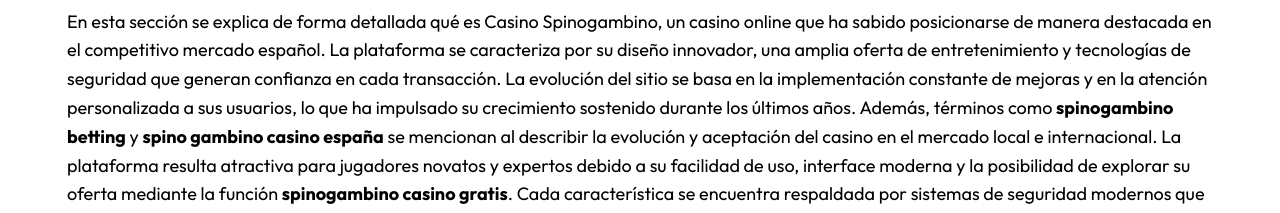
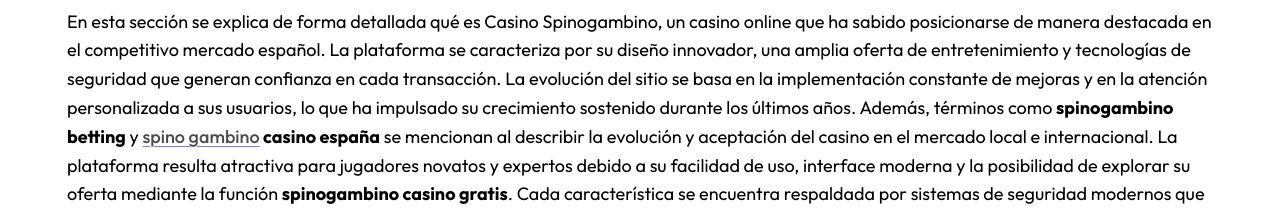
Before and after one commit to gdhh-43/spino-gambinobet.com.es, a plain HTML site: page index.html in a window 1280 px wide. Shown: the part 1680-1893 px from the top of the page. Drawn offline with Linux system fonts and the light colour scheme.

Commit message:
Update index.html

```diff
--- a/index.html
+++ b/index.html
@@ -290,7 +290,7 @@ entretenimiento y tecnologías de seguridad que generan confianza en cada
 transacción. La evolución del sitio se basa en la implementación
 constante de mejoras y en la atención personalizada a sus usuarios, lo
 que ha impulsado su crecimiento sostenido durante los últimos años.
-Además, términos como <strong>spinogambino betting</strong> y <strong>spino gambino casino
+Además, términos como <strong>spinogambino betting</strong> y <strong><a href="https://spinogambino.com.de" title="spino gambino">spino gambino</a> casino
 españa</strong> se mencionan al describir la evolución y aceptación del casino
 en el mercado local e internacional. La plataforma resulta atractiva
 para jugadores novatos y expertos debido a su facilidad de uso,
```
